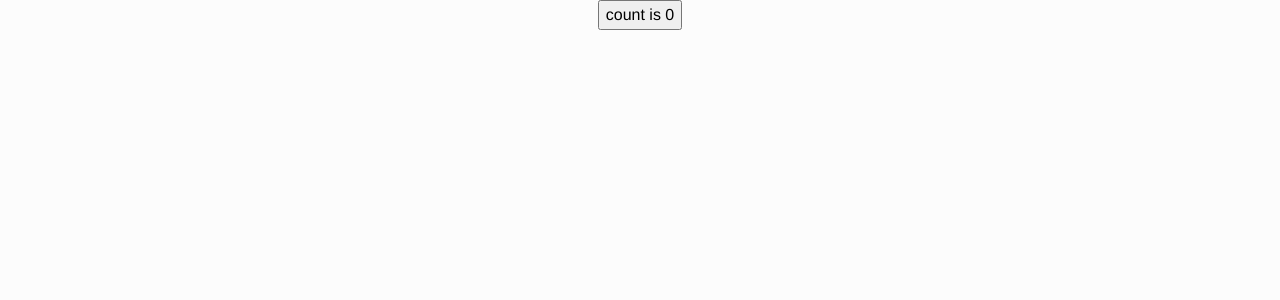
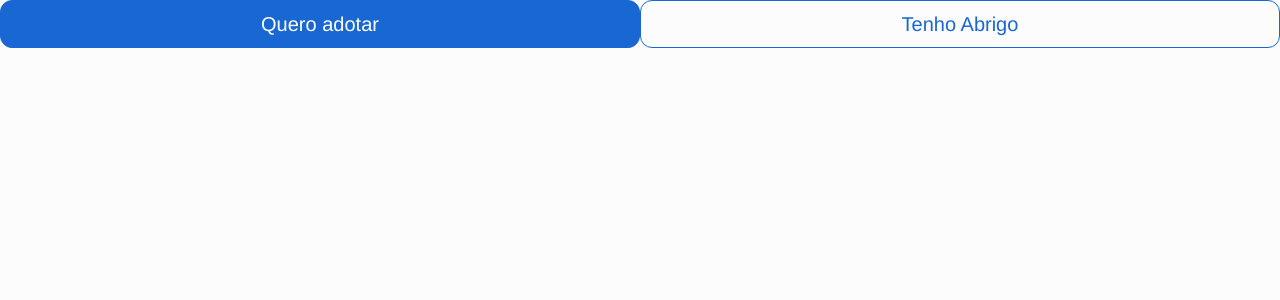
Before and after one commit to ivanreis96/picles-spa, a React (Vite) app: page / in a window 1280 px wide. Shown: the top 300 px of the page. Built offline with nearby package versions, Linux system fonts and the light colour scheme.

Commit message:
Implementação do componente button e suas variantes

```diff
--- a/src/App.tsx
+++ b/src/App.tsx
@@ -1,11 +1,19 @@
 import { useState } from 'react'
+import { Button } from './components/common/Button'
+import { ButtonVariant } from './components/common/Button/Button.constants'
 
 export function App() {
   const [count, setCount] = useState(0)
 
   return (
-    <button onClick={() => setCount((count) => count + 1)}>
-      count is {count}
-    </button>
+    <>
+      <Button variant={ButtonVariant.Default} onClick={() => setCount(count + 1)}>
+        Quero adotar
+      </Button>
+
+      <Button variant={ButtonVariant.Outlined} onClick={() => setCount(count + 1)}>
+        Tenho Abrigo
+      </Button>
+    </>
   )
 }
--- /dev/null
+++ b/src/components/common/Button/Button.constants.ts
@@ -0,0 +1,6 @@
+export enum ButtonVariant {
+    Default = 'default',
+    Disabled = 'disabled',
+    Outlined = 'outlined',
+    Text = 'text',
+}
--- /dev/null
+++ b/src/components/common/Button/button.tsx
@@ -0,0 +1,33 @@
+import { ButtonHTMLAttributes } from "react"
+import styles from './Button.module.css'
+import { ButtonVariant } from "./Button.constants"
+
+interface IButton extends ButtonHTMLAttributes<HTMLButtonElement>{
+    variant?: ButtonVariant
+    // propriedade opcional
+}
+
+export function Button( { variant = ButtonVariant.Default, children, ...rest }: IButton){
+    let buttonClass = styles.buttonBase
+    switch (variant) {
+        case ButtonVariant.Default:
+            buttonClass += ` ${styles.buttonDefault}`
+            break
+        case ButtonVariant.Disabled:
+            buttonClass += ` ${styles.buttonDisabled}`
+            break
+        case ButtonVariant.Outlined:
+            buttonClass += ` ${styles.buttonOutlined}`
+            break
+        case ButtonVariant.Text:
+            buttonClass += ` ${styles.buttonText}`
+            break
+    }
+
+
+    return (
+        <button className={buttonClass} {...rest}>
+            {children}
+        </button>
+    )
+}
--- /dev/null
+++ b/src/components/common/Button/index.ts
@@ -0,0 +1,2 @@
+
+export * from './button'
```
